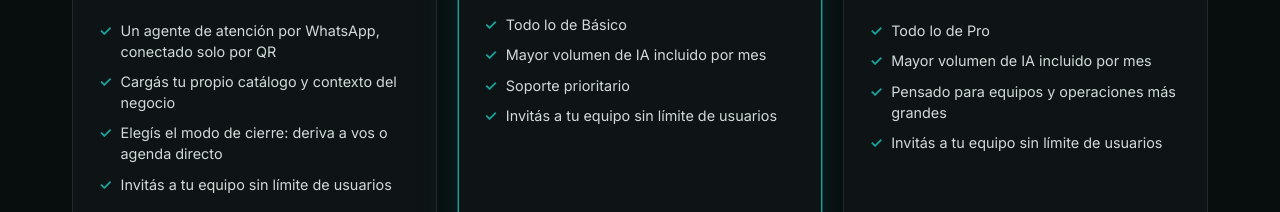
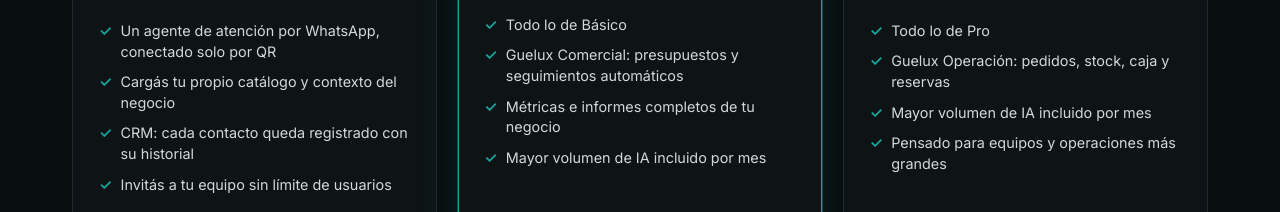
Before and after one commit to gueluxsystems/gueluxsystems.github.io, a plain HTML site: page planes/index.html in a window 1280 px wide. Shown: the part 545-757 px from the top of the page. Drawn offline with Linux system fonts and the light colour scheme.

Commit message:
fix: diferenciación real por plan en /planes (Comercial=Pro+, Operación=Empresa)
Co-Authored-By: Claude Sonnet 5 <noreply@anthropic.com>

```diff
--- a/planes/index.html
+++ b/planes/index.html
@@ -101,7 +101,7 @@
         <ul class="plan-feats">
           <li>Un agente de atención por WhatsApp, conectado solo por QR</li>
           <li>Cargás tu propio catálogo y contexto del negocio</li>
-          <li>Elegís el modo de cierre: deriva a vos o agenda directo</li>
+          <li>CRM: cada contacto queda registrado con su historial</li>
           <li>Invitás a tu equipo sin límite de usuarios</li>
         </ul>
         <button class="plan-cta" onclick="elegirPlan('self_serve_basic','Básico')">Elegir Básico</button>
@@ -113,9 +113,9 @@
         <div class="plan-price"><span class="cur">USD</span><span class="num">149</span><span class="per">/mes</span></div>
         <ul class="plan-feats">
           <li>Todo lo de Básico</li>
+          <li>Guelux Comercial: presupuestos y seguimientos automáticos</li>
+          <li>Métricas e informes completos de tu negocio</li>
           <li>Mayor volumen de IA incluido por mes</li>
-          <li>Soporte prioritario</li>
-          <li>Invitás a tu equipo sin límite de usuarios</li>
         </ul>
         <button class="plan-cta" onclick="elegirPlan('self_serve_pro','Pro')">Elegir Pro</button>
       </div>
@@ -125,9 +125,9 @@
         <div class="plan-price"><span class="cur">USD</span><span class="num">549</span><span class="per">/mes</span></div>
         <ul class="plan-feats">
           <li>Todo lo de Pro</li>
+          <li>Guelux Operación: pedidos, stock, caja y reservas</li>
           <li>Mayor volumen de IA incluido por mes</li>
           <li>Pensado para equipos y operaciones más grandes</li>
-          <li>Invitás a tu equipo sin límite de usuarios</li>
         </ul>
         <button class="plan-cta" onclick="elegirPlan('self_serve_empresa','Empresa')">Elegir Empresa</button>
       </div>
```
